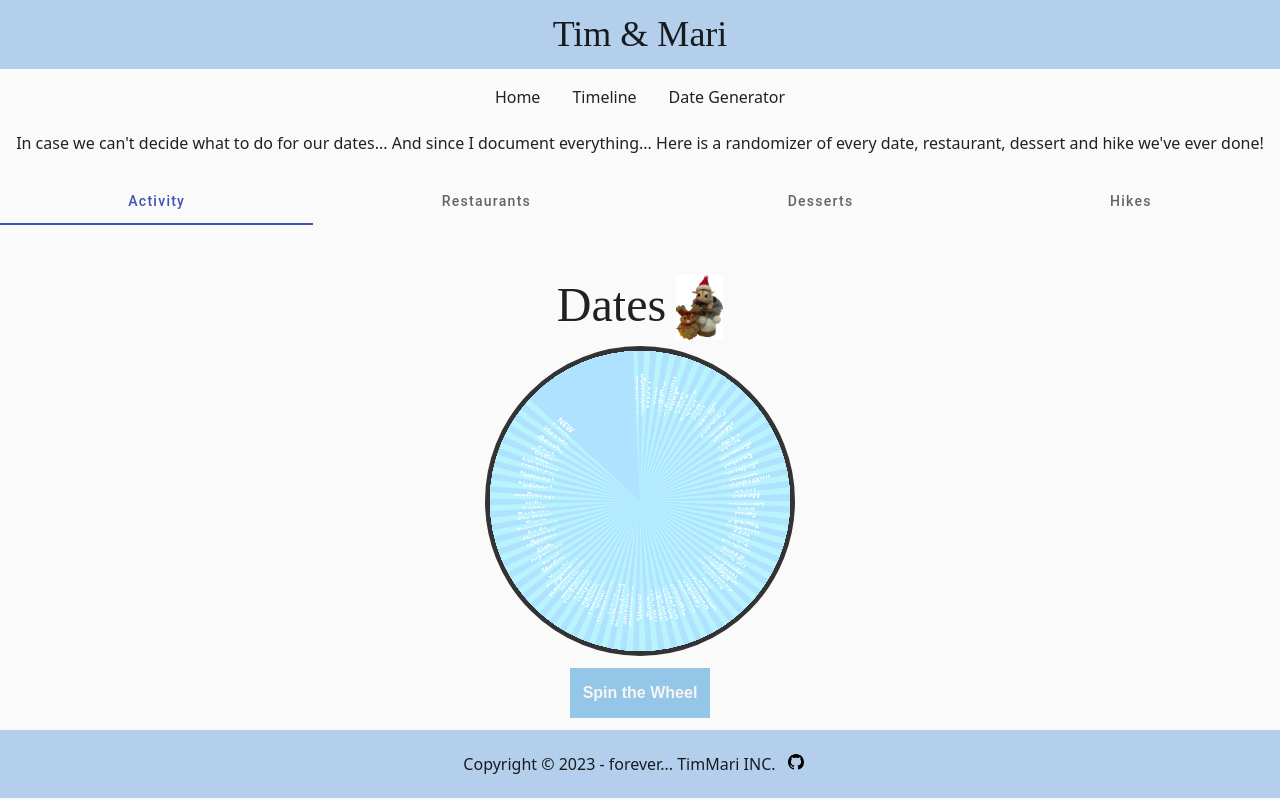
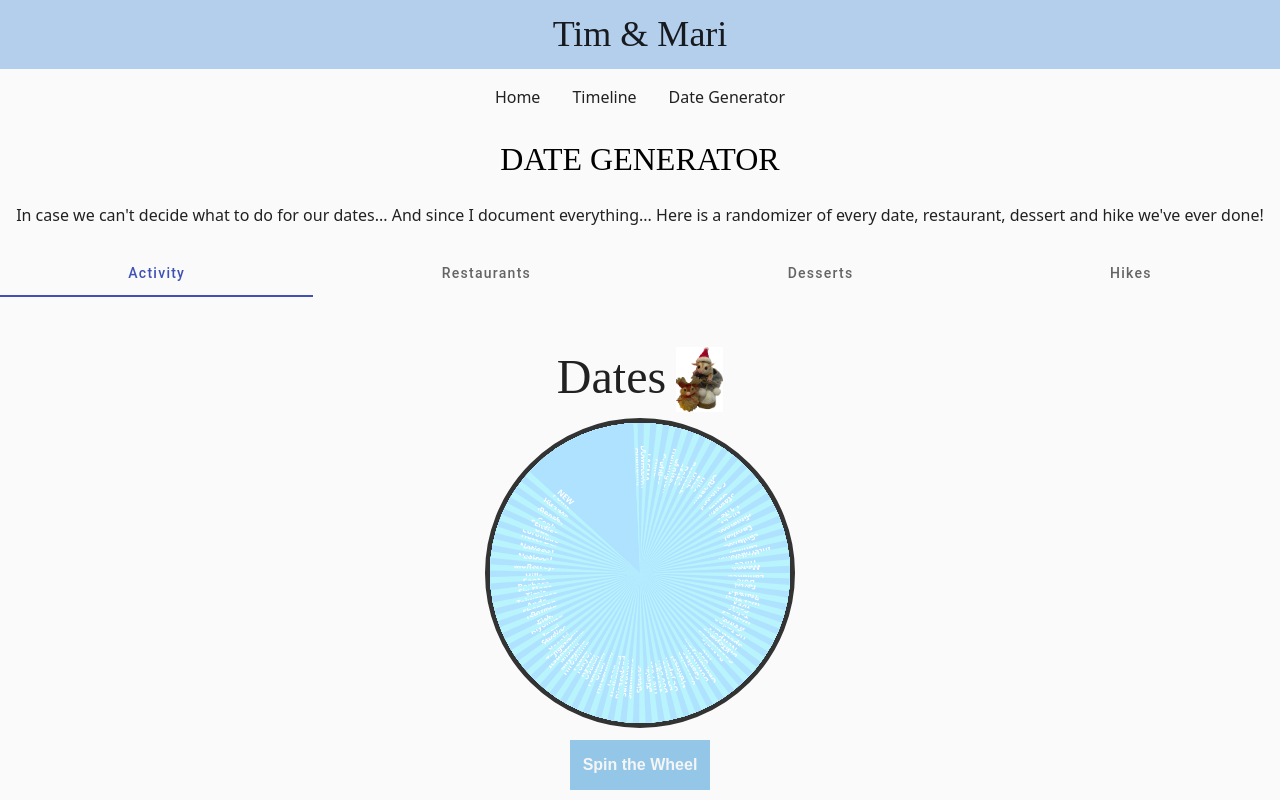
Before and after one commit to TimothyJan/TimMari, an Angular app: page /date-generator in a window 1280 px wide. Built offline with nearby package versions, Linux system fonts and the light colour scheme.

Commit message:
Date-Generator css update

```diff
--- a/src/app/components/date-generator/date-generator.component.css
+++ b/src/app/components/date-generator/date-generator.component.css
@@ -8,3 +8,14 @@
 .info-container p {
   text-align: center;
 }
+
+.date-title {
+  line-height: 1;
+  margin: 28px 0px;
+  font-family: Cormorant;
+  color: black;
+  font-size: 32px;
+  font-weight: normal;
+  text-transform: uppercase;
+  text-align: center;
+}
--- a/src/app/components/date-generator/date-generator.component.html
+++ b/src/app/components/date-generator/date-generator.component.html
@@ -1,5 +1,6 @@
 
 <div class="info-container">
+  <h4 class="date-title">Date Generator</h4>
   <p>
     In case we can't decide what to do for our dates... And since I document everything...
     Here is a randomizer of every date, restaurant, dessert and hike we've ever done!
```
